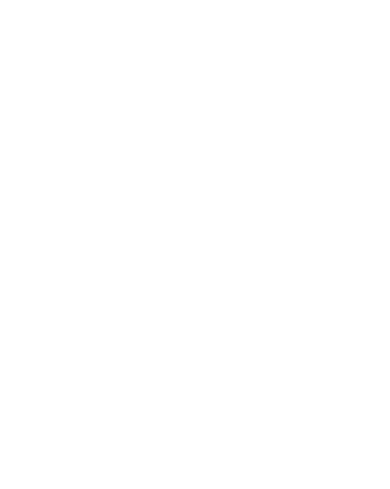
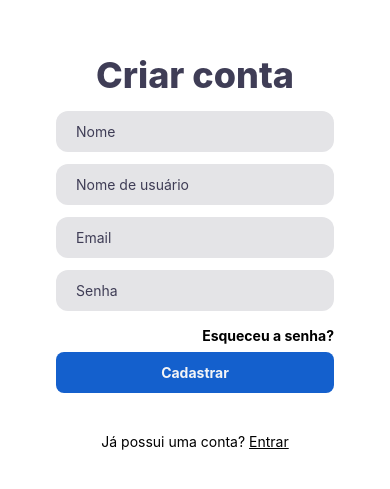
Before and after one commit to cosmic-book/cosmic-mobile, a React Native app: screen /Signup in a window 390 px wide. Shown: the part 137-626 px from the top of the page. Built offline with nearby package versions, Linux system fonts and the light colour scheme.

Commit message:
Login and Signup screens

```diff
--- a/App.tsx
+++ b/App.tsx
@@ -1,10 +1,35 @@
-import '@/styles/global.css'
-import { StatusBar } from 'expo-status-bar'
+import React from 'react';
+import { NavigationContainer } from '@react-navigation/native';
+import { createNativeStackNavigator } from '@react-navigation/native-stack';
+import Greeting from "@/screens/Greeting";
+import Login from "@/screens/Login";
+import "@/styles/global.css";
+import { StatusBar } from "expo-status-bar";
+import Signup from '@/screens/SignUp';
+
+const Stack = createNativeStackNavigator();
 
 export default function App() {
   return (
-    <>
+    <NavigationContainer>
+      <Stack.Navigator initialRouteName="Greeting">
+        <Stack.Screen
+          name="Greeting"
+          component={Greeting}
+          options={{ headerShown: false }}
+        />
+        <Stack.Screen
+          name="Login"
+          component={Login}
+          options={{ headerShown: false }}
+        />
+        <Stack.Screen
+          name="Signup"
+          component={Signup}
+          options={{ headerShown: false }}
+        />
+      </Stack.Navigator>
       <StatusBar style="auto" />
-    </>
-  )
+    </NavigationContainer>
+  );
 }
--- a/package.json
+++ b/package.json
@@ -9,6 +9,8 @@
     "web": "expo start --web"
   },
   "dependencies": {
+    "@react-navigation/native": "^6.1.18",
+    "@react-navigation/native-stack": "^6.11.0",
     "class-variance-authority": "^0.7.0",
     "clsx": "^2.1.1",
     "expo": "~51.0.28",
@@ -17,6 +19,8 @@
     "react": "18.2.0",
     "react-native": "0.74.5",
     "react-native-reanimated": "^3.15.0",
+    "react-native-safe-area-context": "^4.10.9",
+    "react-native-screens": "^3.34.0",
     "tailwind-merge": "^2.5.2"
   },
   "devDependencies": {
--- /dev/null
+++ b/src/components/CustomButton.tsx
@@ -0,0 +1,24 @@
+import { RootStackParamList } from '@/navigation/RootStackParamList';
+import React from 'react';
+import { TouchableOpacity, Text } from 'react-native';
+
+type CustomButtonProps = {
+  navigation: any;
+  bgColor: string;
+  textColor: string;
+  goto: keyof RootStackParamList;
+  content: string;
+};
+
+const CustomButton = ({ navigation, bgColor, textColor, goto, content }: CustomButtonProps) => {
+  return (
+    <TouchableOpacity
+      style={{ backgroundColor: bgColor, padding: 12, borderRadius: 8, alignItems: 'center' }}
+      onPress={() => navigation.navigate(goto)}
+    >
+      <Text style={{ color: textColor, fontWeight: 'bold' }}>{content}</Text>
+    </TouchableOpacity>
+  );
+};
+
+export default CustomButton;
--- /dev/null
+++ b/src/components/Heading.tsx
@@ -0,0 +1,10 @@
+import {Text} from 'react-native';
+import React from 'react';
+
+export default function Heading(props) {
+  return (
+    <Text className="text-4xl font-extrabold text-textDark">
+      {props.content}
+    </Text>
+  );
+}
--- /dev/null
+++ b/src/navigation/RootStackParamList.tsx
@@ -0,0 +1,6 @@
+export type RootStackParamList = {
+    Login: undefined;
+    Signup: undefined;
+    Greeting: undefined;
+    Items: undefined;
+};
--- /dev/null
+++ b/src/screens/Greeting.tsx
@@ -0,0 +1,49 @@
+import { View, Text, Image } from 'react-native';
+import React from 'react';
+import { SafeAreaView } from 'react-native-safe-area-context';
+import { NativeStackScreenProps } from '@react-navigation/native-stack';
+import CustomButton from '../components/CustomButton';
+import Heading from '../components/Heading';
+import { colors } from '@/styles/colors';
+import { RootStackParamList } from '@/navigation/RootStackParamList';
+
+type GreetingProps = NativeStackScreenProps<RootStackParamList, 'Greeting'>;
+
+const Greeting = ({ navigation }: GreetingProps) => {
+  return (
+    <SafeAreaView className="container bg-white h-full">
+      <View className="flex justify-center items-center mt-24">
+        <Image
+          source={require('../../assets/reading.png')}
+          style={{ width: 400, height: 300 }}
+        />
+      </View>
+      <View className="px-7">
+        <Heading content="Cosmic" />
+        <Text className="text-base opacity-60 text-textDark tracking-tight mt-2">
+          Organize suas leituras, defina metas e transforme o hábito de ler em uma experiência gratificante!
+        </Text>
+      </View>
+      <View className="mt-6 px-7">
+        <View className="mb-4">
+          <CustomButton
+            navigation={navigation}
+            bgColor={colors.primary}
+            textColor={colors.textWhite}
+            goto={'Login'}
+            content={'Login'}
+          />
+        </View>
+        <CustomButton
+          navigation={navigation}
+          bgColor={colors.bgGray}
+          textColor={colors.textDark}
+          goto={'Signup'}
+          content={'Signup'}
+        />
+      </View>
+    </SafeAreaView>
+  );
+};
+
+export default Greeting;
--- /dev/null
+++ b/src/screens/Login.tsx
@@ -0,0 +1,61 @@
+import { View, Text, TextInput, TouchableOpacity, SafeAreaView } from 'react-native';
+import { useState } from 'react';
+import { NativeStackScreenProps } from '@react-navigation/native-stack';
+import Heading from '@/components/Heading';
+import CustomButton from '@/components/CustomButton';
+import { colors } from '@/styles/colors';
+import { RootStackParamList } from '@/navigation/RootStackParamList';
+
+type LoginProps = NativeStackScreenProps<RootStackParamList, 'Login'>;
+
+const Login = ({ navigation }: LoginProps) => {
+    const [username, setUsername] = useState('');
+    const [password, setPassword] = useState('');
+
+    return (
+        <SafeAreaView className="container p-6 bg-white h-full">
+            <View className="mt-48 justify-center items-center">
+                <Heading content="Bem vindo!" />
+            </View>
+            <View className="mt-4">
+                <TextInput
+                    onChangeText={setUsername}
+                    placeholder={'Nome de usuário'}
+                    value={username}
+                    className="bg-zinc-200 py-3 rounded-xl pl-5"
+                />
+                <TextInput
+                    secureTextEntry={true}
+                    onChangeText={setPassword}
+                    placeholder={'Senha'}
+                    value={password}
+                    className="bg-zinc-200 py-3 rounded-xl pl-5 mt-3"
+                />
+                <View className="mb-4">
+                    <TouchableOpacity
+                        className="flex items-end mt-2 mb-4"
+                        onPress={() => navigation.goBack()}>
+                        <Text className="font-bold text-textDark">Esqueceu a senha?</Text>
+                    </TouchableOpacity>
+                </View>
+            </View>
+            <CustomButton
+                navigation={navigation}
+                bgColor={colors.primary}
+                textColor={colors.textWhite}
+                //goto={'Home'}
+                content={'Entrar'}
+            />
+            <View className="mt-10">
+                <View className="flex flex-row items-center justify-center">
+                    <Text className="text-textDark">Não possui uma conta? </Text>
+                    <TouchableOpacity onPress={() => navigation.navigate('Signup')}>
+                        <Text className="underline text-textDark">Criar conta</Text>
+                    </TouchableOpacity>
+                </View>
+            </View>
+        </SafeAreaView>
+    );
+};
+
+export default Login;
--- /dev/null
+++ b/src/screens/SignUp.tsx
@@ -0,0 +1,79 @@
+import { View, Text, TouchableOpacity, TextInput } from 'react-native';
+import { useState } from 'react';
+import { NativeStackScreenProps } from '@react-navigation/native-stack';
+import { SafeAreaView } from 'react-native-safe-area-context';
+import Heading from '../components/Heading';
+import CustomButton from '../components/CustomButton';
+import { colors } from '@/styles/colors';
+import { RootStackParamList } from '@/navigation/RootStackParamList';
+
+type SignupProps = NativeStackScreenProps<RootStackParamList, 'Signup'>;
+
+const Signup = ({ navigation }: SignupProps) => {
+    const [name, setName] = useState('');
+    const [username, setUsername] = useState('');
+    const [email, setEmail] = useState('');
+    const [password, setPassword] = useState('');
+    return (
+        <SafeAreaView className="container px-8 h-full bg-white">
+            <View className="px-6 mt-48">
+                <View className="justify-center items-center">
+                    <Heading content="Criar conta" />
+                </View>
+                <View className="mt-4">
+                    <TextInput
+                        onChangeText={setName}
+                        placeholder={'Nome'}
+                        placeholderTextColor={colors.textDark}
+                        value={name}
+                        className="bg-zinc-200 py-3 rounded-xl px-5 text-textgray"
+                    />
+                    <TextInput
+                        onChangeText={setUsername}
+                        placeholder={'Nome de usuário'}
+                        placeholderTextColor={colors.textDark}
+                        value={username}
+                        className="bg-zinc-200 py-3 rounded-xl px-5 mt-3 text-textgray"
+                    />
+                    <TextInput
+                        onChangeText={setEmail}
+                        placeholder={'Email'}
+                        placeholderTextColor={colors.textDark}
+                        value={email}
+                        className="bg-zinc-200 py-3 rounded-xl px-5 mt-3 text-textgray"
+                    />
+                    <TextInput
+                        secureTextEntry={true}
+                        onChangeText={setPassword}
+                        placeholder={'Senha'}
+                        placeholderTextColor={colors.textDark}
+                        value={password}
+                        className="bg-zinc-200 py-3 rounded-xl px-5 mt-3 text-textgray"
+                    />
+                    <TouchableOpacity
+                        className="flex items-end mt-4 mb-2"
+                        onPress={() => navigation.goBack()}>
+                        <Text className="font-bold text-textgray">Esqueceu a senha?</Text>
+                    </TouchableOpacity>
+                </View>
+                <CustomButton
+                    navigation={navigation}
+                    bgColor={colors.primary}
+                    textColor={colors.textWhite}
+                    goto={'Login'}
+                    content={'Cadastrar'}
+                />
+                <View className="mt-10">
+                    <View className="flex flex-row items-center justify-center">
+                        <Text className="text-textgray">Já possui uma conta? </Text>
+                        <TouchableOpacity onPress={() => navigation.navigate('Login')}>
+                            <Text className="underline text-textgray">Entrar</Text>
+                        </TouchableOpacity>
+                    </View>
+                </View>
+            </View>
+        </SafeAreaView>
+    );
+};
+
+export default Signup;
--- a/src/styles/colors.ts
+++ b/src/styles/colors.ts
@@ -1,6 +1,10 @@
 export const colors = {
   white: '#FFFFFF',
   black: '#000000',
+  textDark: '#3F3D56',
+  textWhite: '#f3f4f6',
+  primary: '#1460CD',
+  bgGray: '#e4e4e7',
 
   green: {
     400: '#70E1C1',
```
Also changed, not shown: assets/reading.png (added), 1 other file (tests, documents, lock files or other folders).
